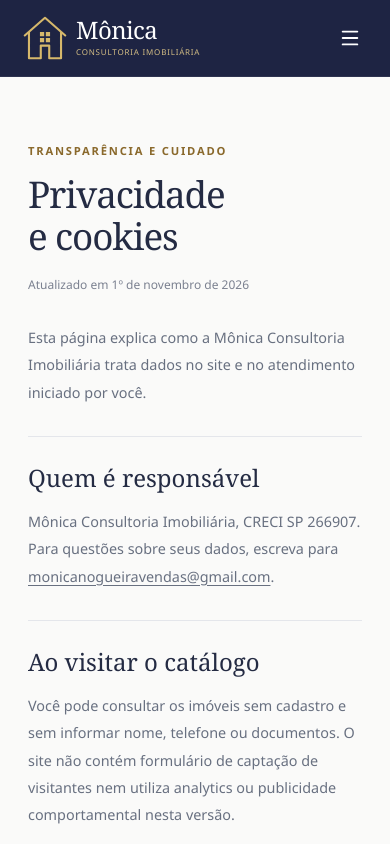
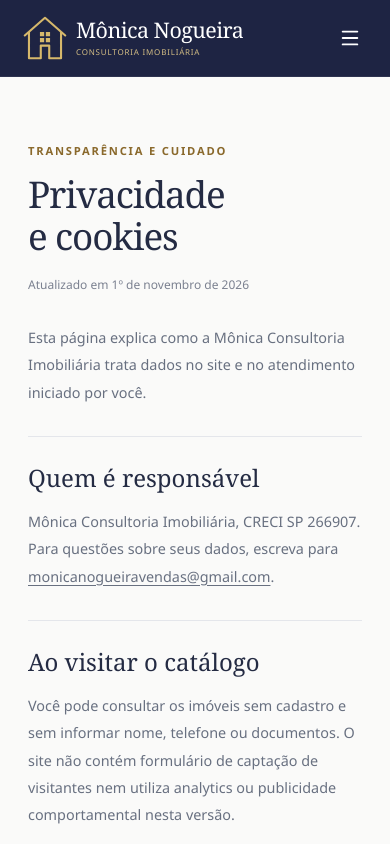
Before and after one commit to bckohn-dev/Consultoria-Monica, a Vue app: page /privacidade in a window 390 px wide. Shown: the top 844 px of the page. Built offline with nearby package versions, Linux system fonts and the light colour scheme.

Commit message:
Update header name and browser title

```diff
--- a/index.html
+++ b/index.html
@@ -7,7 +7,7 @@
     <meta name="viewport" content="width=device-width, initial-scale=1.0" />
     <meta name="description" content="Encontre seu novo imóvel com a Mônica Consultoria Imobiliária. Explore o catálogo e conte com atendimento próximo em cada etapa." />
     <meta name="theme-color" content="#1f234c" />
-    <title>Mônica Consultoria Imobiliária | Encontre seu novo lar</title>
+    <title>MCN Consultoria Imobiliária</title>
   </head>
   <body>
     <div id="app"></div>
--- a/src/components/Header.vue
+++ b/src/components/Header.vue
@@ -2,9 +2,9 @@
   <a class="skip-link" href="#conteudo">Pular para o conteúdo</a>
   <header class="site-header" @keydown.esc="fecharMenu">
     <div class="header-inner">
-      <router-link to="/" class="brand-lockup" aria-label="Mônica Consultoria — início">
+      <router-link to="/" class="brand-lockup" aria-label="Mônica Nogueira, Consultoria Imobiliária — início">
         <img :src="Logo" class="brand-symbol" alt="Logo MC" width="66" height="66" />
-        <span class="brand-wordmark"><strong>Mônica</strong><span>Consultoria imobiliária</span></span>
+        <span class="brand-wordmark"><strong>Mônica Nogueira</strong><span>Consultoria imobiliária</span></span>
       </router-link>
       <button ref="menuToggle" class="menu-toggle" @click="menuAberto = !menuAberto" :aria-expanded="menuAberto" aria-controls="primary-nav" :aria-label="menuAberto ? 'Fechar menu de navegação' : 'Abrir menu de navegação'"><X v-if="menuAberto" :size="22" /><Menu v-else :size="22" /></button>
       <nav id="primary-nav" class="primary-nav" :class="{ 'is-open': menuAberto }" aria-label="Navegação principal">
--- a/src/index.css
+++ b/src/index.css
@@ -92,6 +92,10 @@ h1, h2, h3 { text-wrap: balance; }
 .header-contact { display: flex; align-items: center; gap: 18px; border: 1px solid #ffffff35; padding: 11px 17px; border-radius: 7px; transition: background .2s; }
 .header-contact:hover { background: #ffffff10; }
 .menu-toggle { display: none; padding: 10px; }
+@media(max-width: 760px) {
+  .header-inner { gap: 12px; }
+  .site-header .brand-wordmark strong { font-size: clamp(1.25rem, 5.5vw, 1.5rem); line-height: 1.1; }
+}
 /* Photographs carry the emphasis; brand becomes a small label. */
 .brand-badge { display: inline-flex; align-items: center; gap: 7px; width: fit-content; padding: 6px 10px; background: #fffffff2; color: #32384a; border-radius: 5px; font-size: .62rem; font-weight: 700; letter-spacing: .12em; line-height: 1.4; box-shadow: 0 2px 12px #00000008; }
 .brand-dot { width: 5px; height: 5px; border-radius: 50%; background: var(--brand-accent); }
```
